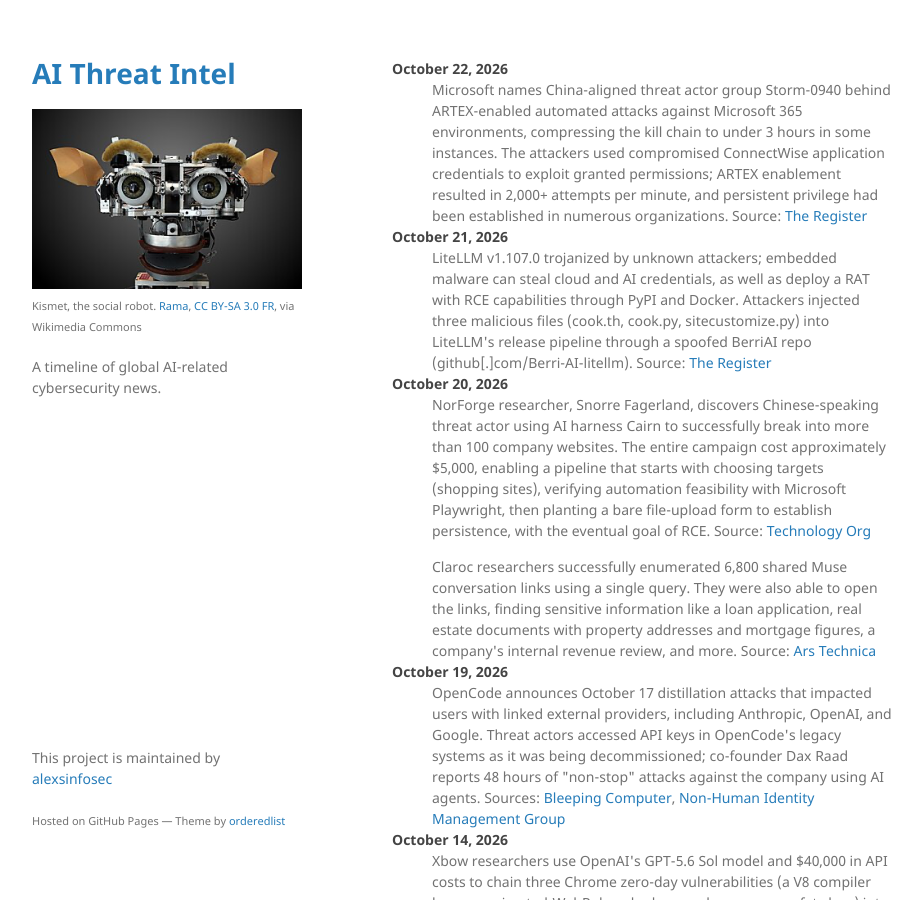
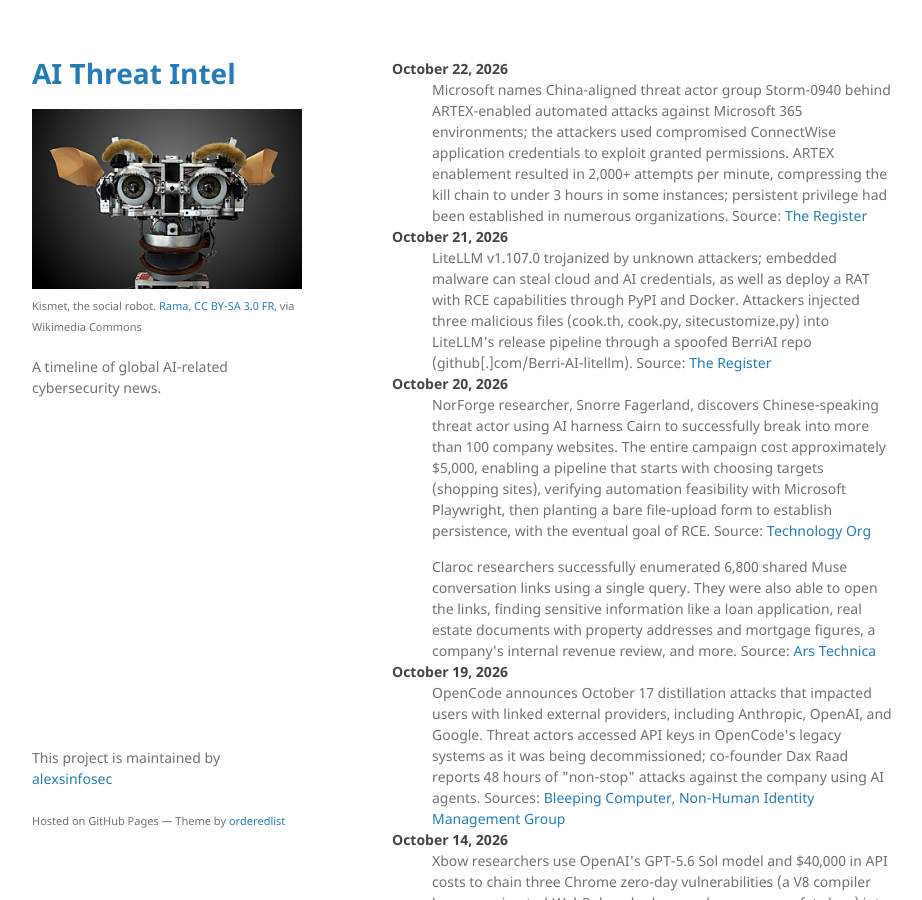
Before and after one commit to alexsinfosec/aithreatintel, a Jekyll site: the page built from index.md, in a window 1280 px wide and 900 px high. Shown: the whole window, without its empty margins (178-1100 px from the left). Built offline with Jekyll 4.4.1, drawn with Linux system fonts in a browser that asks for light colours.

Commit message:
Update threat actor group description in index.md
Revised the description of the Storm-0940 threat actor group and their attacks on Microsoft 365 environments for clarity and conciseness.

```diff
--- a/index.md
+++ b/index.md
@@ -4,7 +4,7 @@ layout: default
 
 <dl>
 <dt>October 22, 2026</dt>
-<dd>Microsoft names China-aligned threat actor group Storm-0940 behind ARTEX-enabled automated attacks against Microsoft 365 environments, compressing the kill chain to under 3 hours in some instances. The attackers used compromised ConnectWise application credentials to exploit granted permissions; ARTEX enablement resulted in 2,000+ attempts per minute, and persistent privilege had been established in numerous organizations. Source: <a href="https://www.theregister.com/security/2026/10/22/microsoft-says-connectwise-breach-let-chinese-spies-loose-on-2250-cloud-tenants/5304687" target="_blank">The Register</a></dd>
+<dd>Microsoft names China-aligned threat actor group Storm-0940 behind ARTEX-enabled automated attacks against Microsoft 365 environments; the attackers used compromised ConnectWise application credentials to exploit granted permissions. ARTEX enablement resulted in 2,000+ attempts per minute, compressing the kill chain to under 3 hours in some instances; persistent privilege had been established in numerous organizations. Source: <a href="https://www.theregister.com/security/2026/10/22/microsoft-says-connectwise-breach-let-chinese-spies-loose-on-2250-cloud-tenants/5304687" target="_blank">The Register</a></dd>
 <dt>October 21, 2026</dt>
 <dd>LiteLLM v1.107.0 trojanized by unknown attackers; embedded malware can steal cloud and AI credentials, as well as deploy a RAT with RCE capabilities through PyPI and Docker. Attackers injected three malicious files (cook.th, cook.py, sitecustomize.py) into LiteLLM's release pipeline through a spoofed BerriAI repo (github[.]com/Berri-AI-litellm). Source: <a href="https://www.theregister.com/security/2026/10/21/litellm-supply-chain-attack-hoovers-up-passwords-and-secrets/5304548" target="_blank">The Register</a></dd>
 <dt>October 20, 2026</dt>
```
